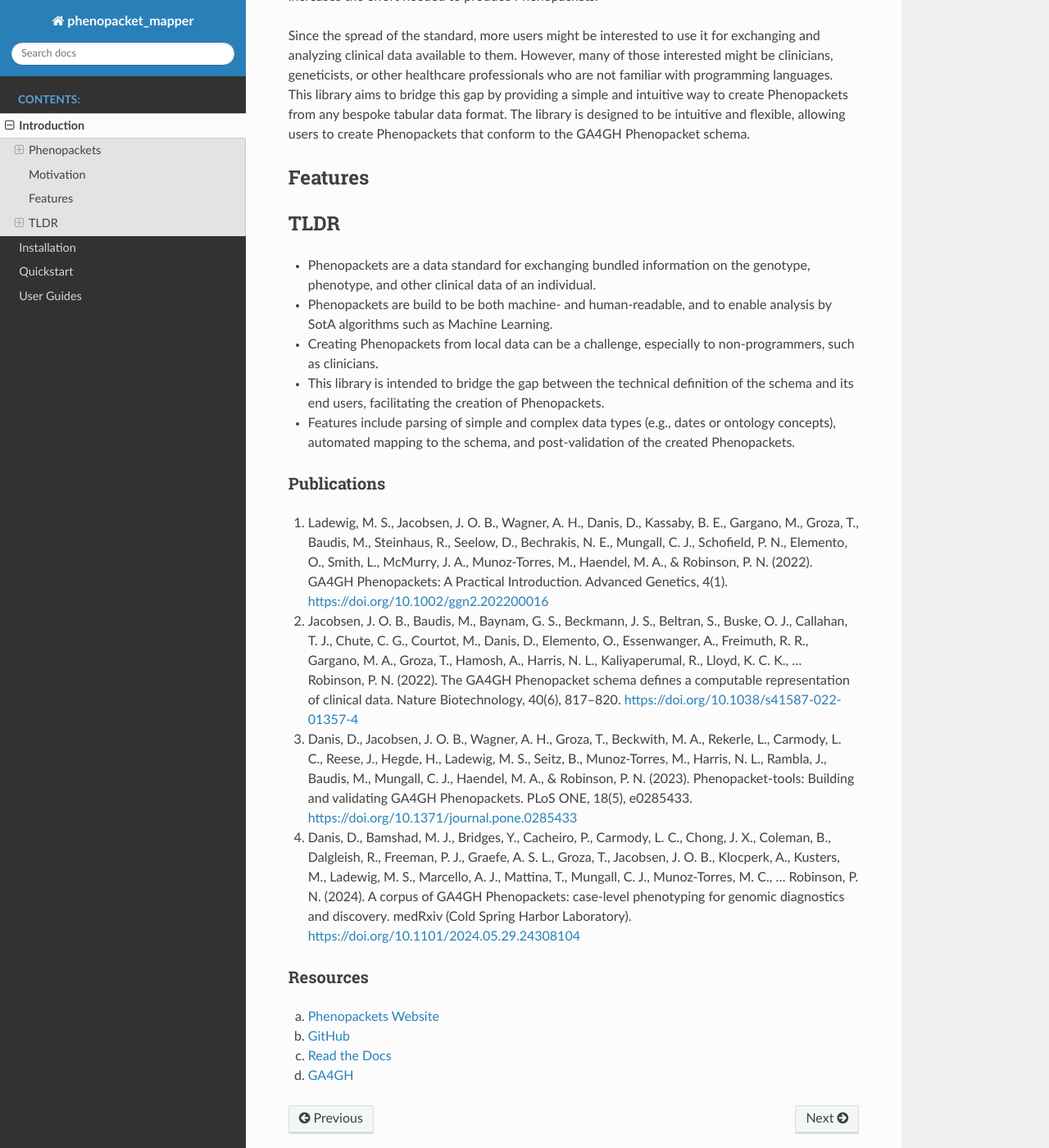
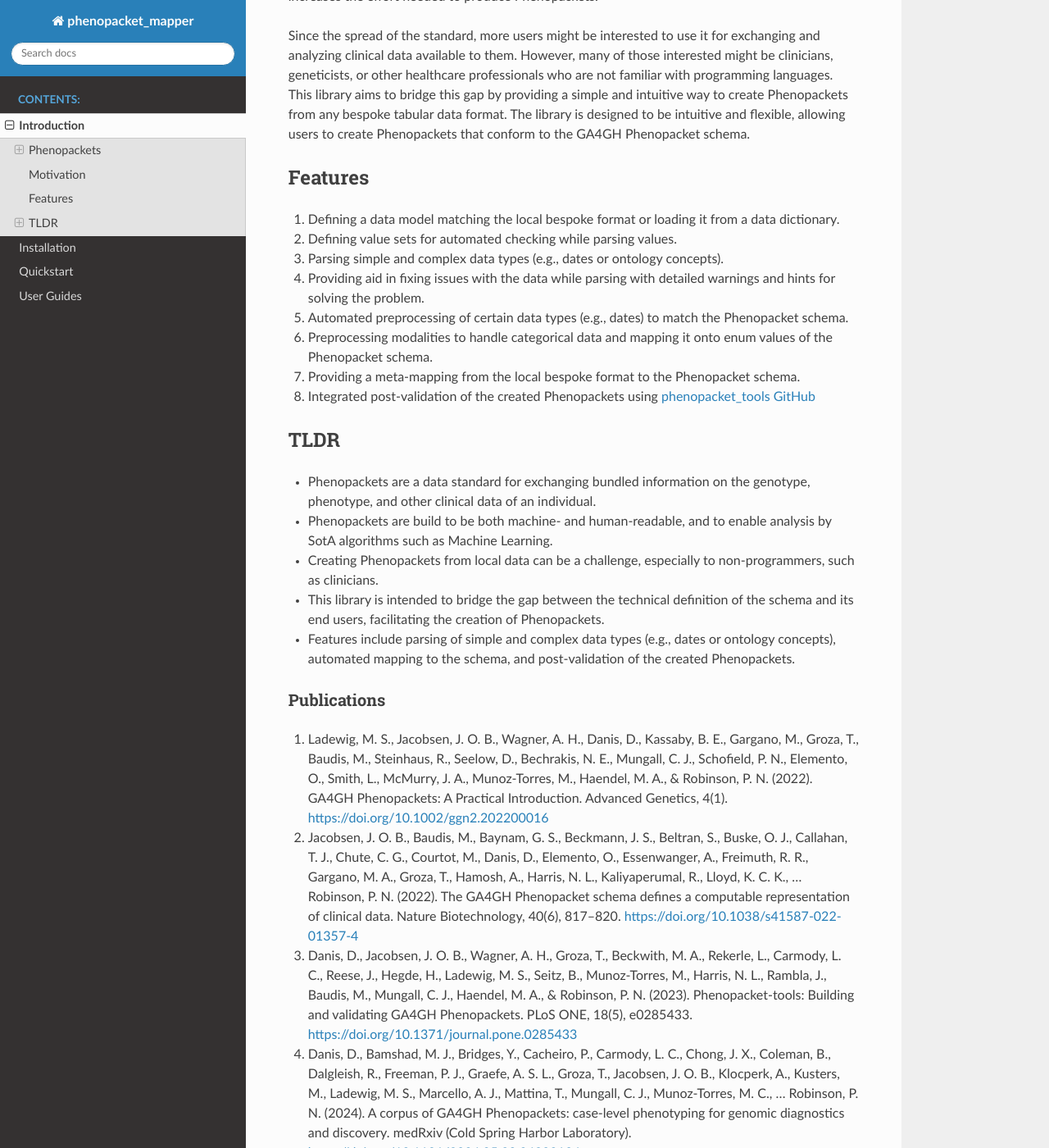
Before and after one commit to BIH-CEI/rarelink_phenopacket_mapper, a Sphinx documentation site: the page built from docs/introduction.rst, in a window 1280 px wide and 1400 px high, scrolled down 1598 px. Shown: the whole window at 82% size. Built offline with Sphinx 7.4.7 and the Read the Docs theme 2.0.0, drawn with Linux system fonts in a browser that asks for light colours; pages that are not in the unit, such as notebooks, are missing from menus; some of the changed text lies outside the part shown.

Commit message:
added features

```diff
--- a/docs/introduction.rst
+++ b/docs/introduction.rst
@@ -78,6 +78,14 @@ flexible, allowing users to create Phenopackets that conform to the GA4GH Phenop
 
 Features
 --------
+1. Defining a data model matching the local bespoke format or loading it from a data dictionary.
+2. Defining value sets for automated checking while parsing values.
+3. Parsing simple and complex data types (e.g., dates or ontology concepts).
+4. Providing aid in fixing issues with the data while parsing with detailed warnings and hints for solving the problem.
+5. Automated preprocessing of certain data types (e.g., dates) to match the Phenopacket schema.
+6. Preprocessing modalities to handle categorical data and mapping it onto enum values of the Phenopacket schema.
+7. Providing a meta-mapping from the local bespoke format to the Phenopacket schema.
+8. Integrated post-validation of the created Phenopackets using `phenopacket_tools GitHub`_
 
 TLDR
 ----
@@ -104,8 +112,10 @@ a. `Phenopackets Website`_
 b. GitHub_
 c. `Read the Docs`_
 d. `GA4GH`_
+e. `phenopacket_tools GitHub`_
 
 .. _`Phenopackets Website`: http://phenopackets.org/
 .. _GitHub: https://github.com/phenopackets
 .. _`Read the Docs`: https://phenopacket-schema.readthedocs.io/en/latest/
 .. _`GA4GH`: https://www.ga4gh.org/product/phenopackets/
+.. _`phenopacket_tools GitHub`: https://github.com/phenopackets/phenopacket-tools/
```
